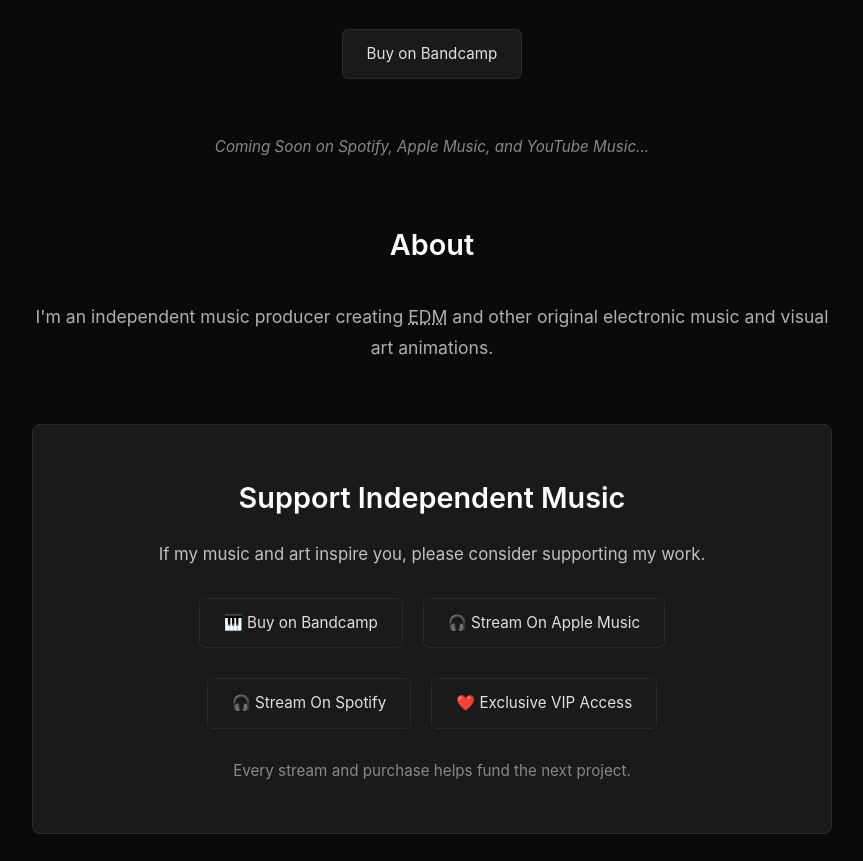
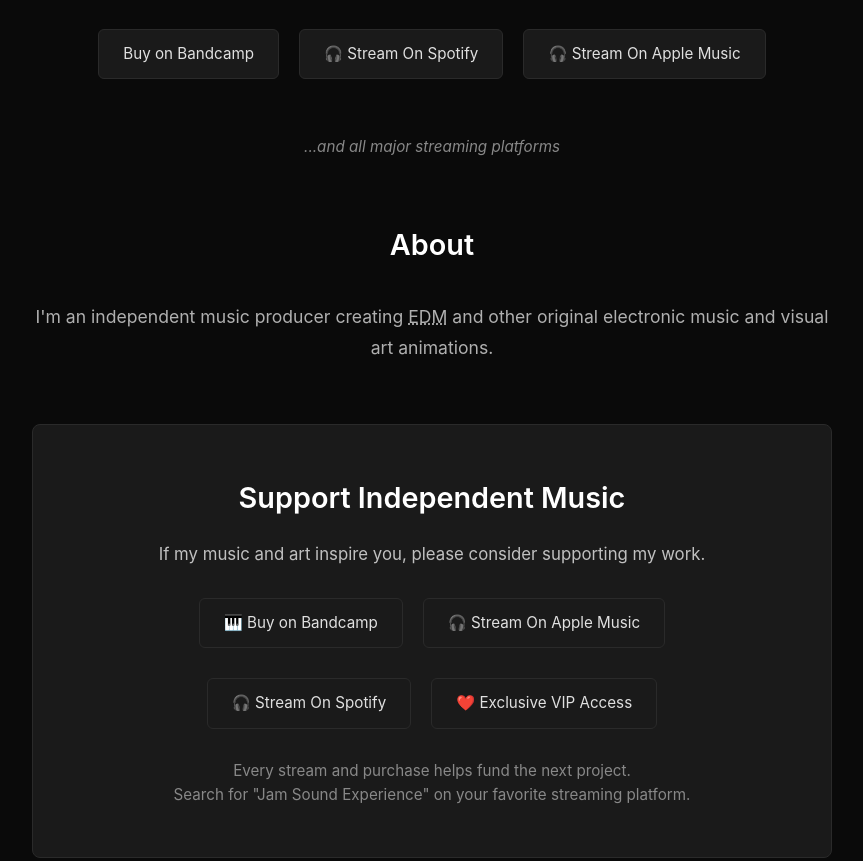
Before and after one commit to jambot5/jamsoundexperience, a plain HTML site: page index.html in a window 1280 px wide. Shown: the part 400-1261 px from the top of the page, without its empty margins (208-1071 px from the left). Drawn offline with Linux system fonts and the light colour scheme.

Commit message:
add all major streaming platforms

```diff
--- a/index.html
+++ b/index.html
@@ -187,10 +187,15 @@
             <div class="platform-links">
                 <a href="https://jamsoundexperience.bandcamp.com" class="platform-link" target="_blank"
                     rel="noopener noreferrer">Buy on Bandcamp</a>
+                <a href="https://open.spotify.com/artist/1X8CY2qhAhcefvgGZ76h33" class="platform-link" target="_blank"
+                    rel="noopener noreferrer">🎧 Stream On Spotify</a>
+                <a href="https://music.apple.com/us/artist/jam-sound-experience/1859155480" class="platform-link"
+                    target="_blank" rel="noopener noreferrer">🎧 Stream On Apple Music</a>
+
             </div>
             <br />
             <p style="text-align: center; margin-top: 30px; font-size: 0.95rem; color: #888; font-style: italic;">
-                Coming Soon on Spotify, Apple Music, and YouTube Music...
+                ...and all major streaming platforms
             </p>
         </section>
 
@@ -223,7 +228,8 @@
                     VIP Access</a>
             </div>
             <p style="margin-top: 30px; font-size: 0.95rem; color: #888;">
-                Every stream and purchase helps fund the next project.
+                Every stream and purchase helps fund the next project.<br />
+                Search for "Jam Sound Experience" on your favorite streaming platform.
             </p>
         </section>
     </div>
```
Also changed, not shown: exclusive.html (+2 -1 lines).
